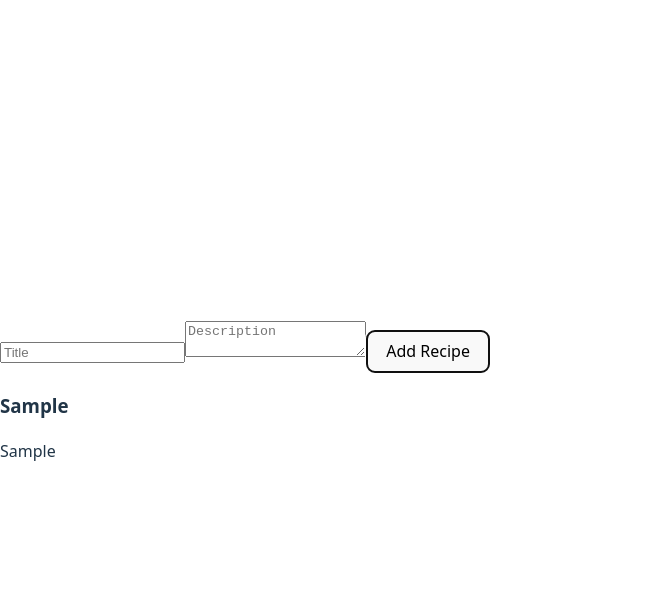
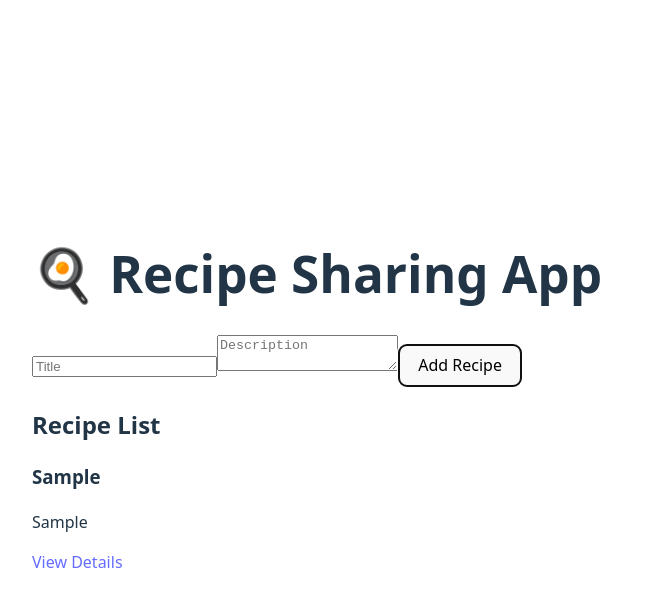
Before and after one commit to jeremiahongwenyi/alx-fe-reactjs, a React (Vite) app in the folder recipe-sharing-app/: page / in a window 1280 px wide. Both pictures are taken after typing "Sample", "Sample" into the empty fields and a click on the button "Add Recipe". Shown: the top 606 px of the page, without its empty margins (0-663 px from the left). Built offline with nearby package versions, Linux system fonts and the light colour scheme.

Commit message:
question 1

```diff
--- a/recipe-sharing-app/package.json
+++ b/recipe-sharing-app/package.json
@@ -12,6 +12,7 @@
   "dependencies": {
     "react": "^19.1.1",
     "react-dom": "^19.1.1",
+    "react-router-dom": "^7.9.1",
     "zustand": "^5.0.8"
   },
   "devDependencies": {
--- a/recipe-sharing-app/src/App.jsx
+++ b/recipe-sharing-app/src/App.jsx
@@ -1,13 +1,27 @@
-import AddRecipeForm from "../src/components/AddRecipeForm";
-import RecipeList from "../src/components/RecipeList";
-// import "./App.css";
+import { BrowserRouter as Router, Routes, Route } from "react-router-dom";
+import AddRecipeForm from "./components/AddRecipeForm";
+import RecipeList from "./components/RecipeList";
+import RecipeDetails from "./components/RecipeDetails";
 
 function App() {
   return (
-    <>
-      <AddRecipeForm></AddRecipeForm>
-      <RecipeList></RecipeList>
-    </>
+    <Router>
+      <div style={{ padding: "2rem" }}>
+        <h1>🍳 Recipe Sharing App</h1>
+        <Routes>
+          <Route
+            path="/"
+            element={
+              <>
+                <AddRecipeForm />
+                <RecipeList />
+              </>
+            }
+          />
+          <Route path="/recipes/:id" element={<RecipeDetails />} />
+        </Routes>
+      </div>
+    </Router>
   );
 }
 
--- a/recipe-sharing-app/src/components/AddRecipeForm.jsx
+++ b/recipe-sharing-app/src/components/AddRecipeForm.jsx
@@ -1,6 +1,6 @@
 // AddRecipeForm component
 import { useState } from "react";
-import { useRecipeStore } from "./recipeStore";
+import { useRecipeStore } from "../store/recipeStore";
 
 const AddRecipeForm = () => {
   const addRecipe = useRecipeStore((state) => state.addRecipe);
--- /dev/null
+++ b/recipe-sharing-app/src/components/DeleteRecipeButton.jsx
@@ -0,0 +1,13 @@
+import { useRecipeStore } from "../store/recipeStore";
+
+const DeleteRecipeButton = ({ recipeId }) => {
+  const deleteRecipe = useRecipeStore((state) => state.deleteRecipe);
+
+  return (
+    <button onClick={() => deleteRecipe(recipeId)} style={{ marginLeft: "1rem" }}>
+      Delete
+    </button>
+  );
+};
+
+export default DeleteRecipeButton;
--- /dev/null
+++ b/recipe-sharing-app/src/components/EditRecipeForm.jsx
@@ -0,0 +1,32 @@
+import { useState } from "react";
+import { useRecipeStore } from "../store/recipeStore";
+
+const EditRecipeForm = ({ recipe }) => {
+  const updateRecipe = useRecipeStore((state) => state.updateRecipe);
+  const [title, setTitle] = useState(recipe.title);
+  const [description, setDescription] = useState(recipe.description);
+
+  const handleSubmit = (e) => {
+    e.preventDefault();
+    updateRecipe(recipe.id, title, description);
+  };
+
+  return (
+    <form onSubmit={handleSubmit} style={{ marginTop: "1rem" }}>
+      <input
+        type="text"
+        value={title}
+        onChange={(e) => setTitle(e.target.value)}
+        placeholder="Title"
+      />
+      <textarea
+        value={description}
+        onChange={(e) => setDescription(e.target.value)}
+        placeholder="Description"
+      />
+      <button type="submit">Update</button>
+    </form>
+  );
+};
+
+export default EditRecipeForm;
--- /dev/null
+++ b/recipe-sharing-app/src/components/RecipeDetails.jsx
@@ -0,0 +1,26 @@
+import { useRecipeStore } from "../store/recipeStore";
+import EditRecipeForm from "./EditRecipeForm";
+import DeleteRecipeButton from "./DeleteRecipeButton";
+import { useParams } from "react-router-dom";
+
+const RecipeDetails = () => {
+  const { id } = useParams();
+  const recipeId = Number(id); // convert to number
+  const recipe = useRecipeStore((state) =>
+    state.recipes.find((r) => r.id === recipeId)
+  );
+
+  if (!recipe) return <p>Recipe not found.</p>;
+
+  return (
+    <div>
+      <h1>{recipe.title}</h1>
+      <p>{recipe.description}</p>
+
+      <EditRecipeForm recipe={recipe} />
+      <DeleteRecipeButton recipeId={recipe.id} />
+    </div>
+  );
+};
+
+export default RecipeDetails;
--- a/recipe-sharing-app/src/components/RecipeList.jsx
+++ b/recipe-sharing-app/src/components/RecipeList.jsx
@@ -1,18 +1,21 @@
-import { useRecipeStore } from "./recipeStore";
+import { Link } from "react-router-dom";
+import { useRecipeStore } from "../store/recipeStore";
 
 const RecipeList = () => {
   const recipes = useRecipeStore((state) => state.recipes);
 
   return (
     <div>
+      <h2>Recipe List</h2>
       {recipes.map((recipe) => (
-        <div key={recipe.id}>
+        <div key={recipe.id} style={{ marginBottom: "1rem" }}>
           <h3>{recipe.title}</h3>
           <p>{recipe.description}</p>
+          <Link to={`/recipes/${recipe.id}`}>View Details</Link>
         </div>
       ))}
     </div>
   );
 };
 
-export default RecipeList
+export default RecipeList;
--- a/recipe-sharing-app/src/components/recipeStore.js
+++ /dev/null
@@ -1,7 +0,0 @@
-import {create} from 'zustand'
-
-export const useRecipeStore = create(set => ({
-    recipes: [],
-    addRecipe: (newRecipe) => set(state => ({ recipes: [...state.recipes, newRecipe] })),
-    setRecipes: (recipes) => set({ recipes })
-}));
--- /dev/null
+++ b/recipe-sharing-app/src/store/recipeStore.js
@@ -0,0 +1,57 @@
+// import { create } from 'zustand'
+
+// export const useRecipeStore = create(set => ({
+//     recipes: [],
+//     addRecipe: (newRecipe) => set(state => ({ recipes: [...state.recipes, newRecipe] })),
+//     setRecipes: (recipes) => set({ recipes }),
+//     deleteRecipe: (recipeId) => set((state) => {
+//         const newRecipe = []
+//         state.recipes.array.forEach(recipe => {
+//             if (recipe.id === recipeId) {
+//                 return
+//             }
+//             newRecipe.push(recipe)
+
+//         });
+//         return { recipes: newRecipe }
+//     }),
+//     updateRecipe: (recipeId, title, description)=> set ((state)=>{
+//         const newRecipe = []
+//         state.recipes.array.forEach(recipe => {
+//             if (recipe.id === recipeId) {
+//                 const updatedData = {id:recipeId, title:title, description:description}
+//                 newRecipe.push(updatedData)
+//             }
+//             newRecipe.push(recipe)
+
+//         });
+//         return { recipes: newRecipe }
+//     })
+// }));
+
+
+
+import { create } from "zustand";
+
+export const useRecipeStore = create((set) => ({
+  recipes: [],
+
+  addRecipe: (newRecipe) =>
+    set((state) => ({ recipes: [...state.recipes, newRecipe] })),
+
+  setRecipes: (recipes) => set({ recipes }),
+
+  // ✅ Fixed deleteRecipe
+  deleteRecipe: (recipeId) =>
+    set((state) => ({
+      recipes: state.recipes.filter((recipe) => recipe.id !== recipeId),
+    })),
+
+  // ✅ Fixed updateRecipe
+  updateRecipe: (recipeId, title, description) =>
+    set((state) => ({
+      recipes: state.recipes.map((recipe) =>
+        recipe.id === recipeId ? { ...recipe, title, description } : recipe
+      ),
+    })),
+}));
```
Also changed, not shown: 1 other file (tests, documents, lock files or other folders).
